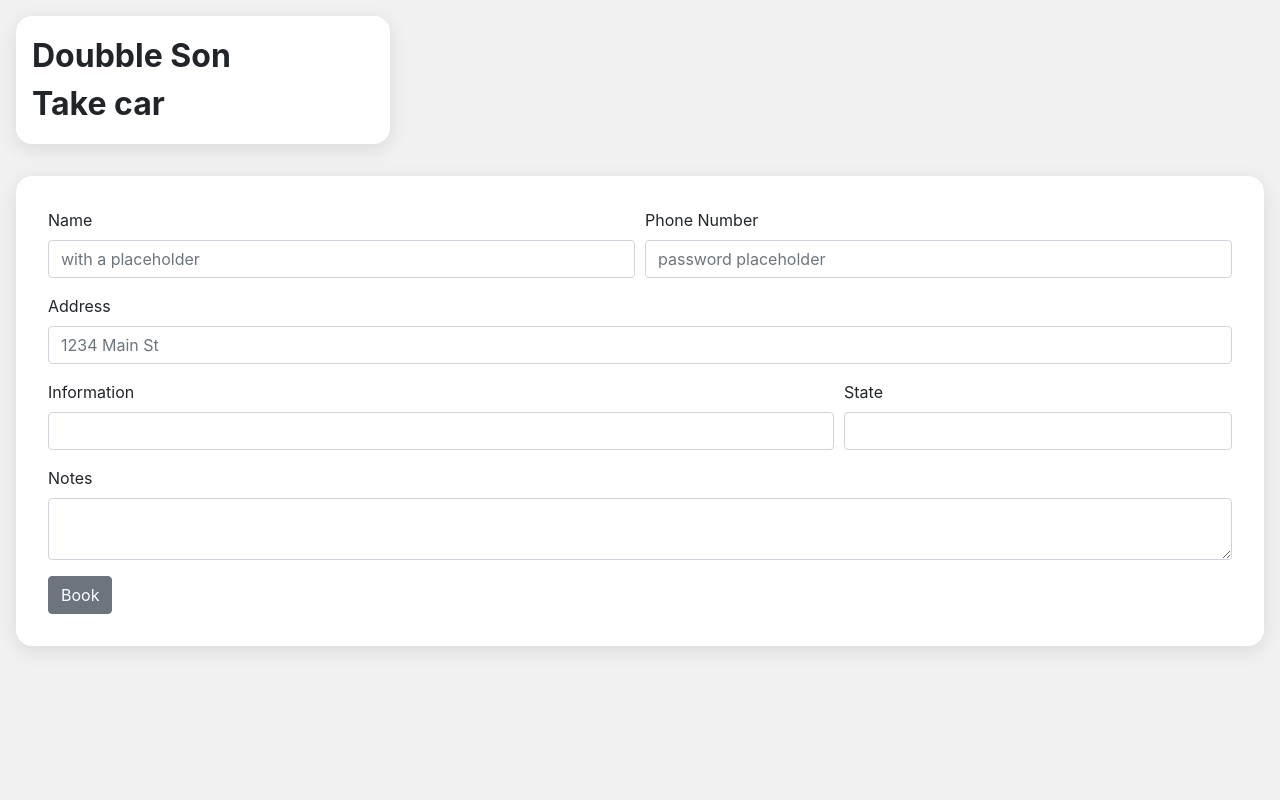
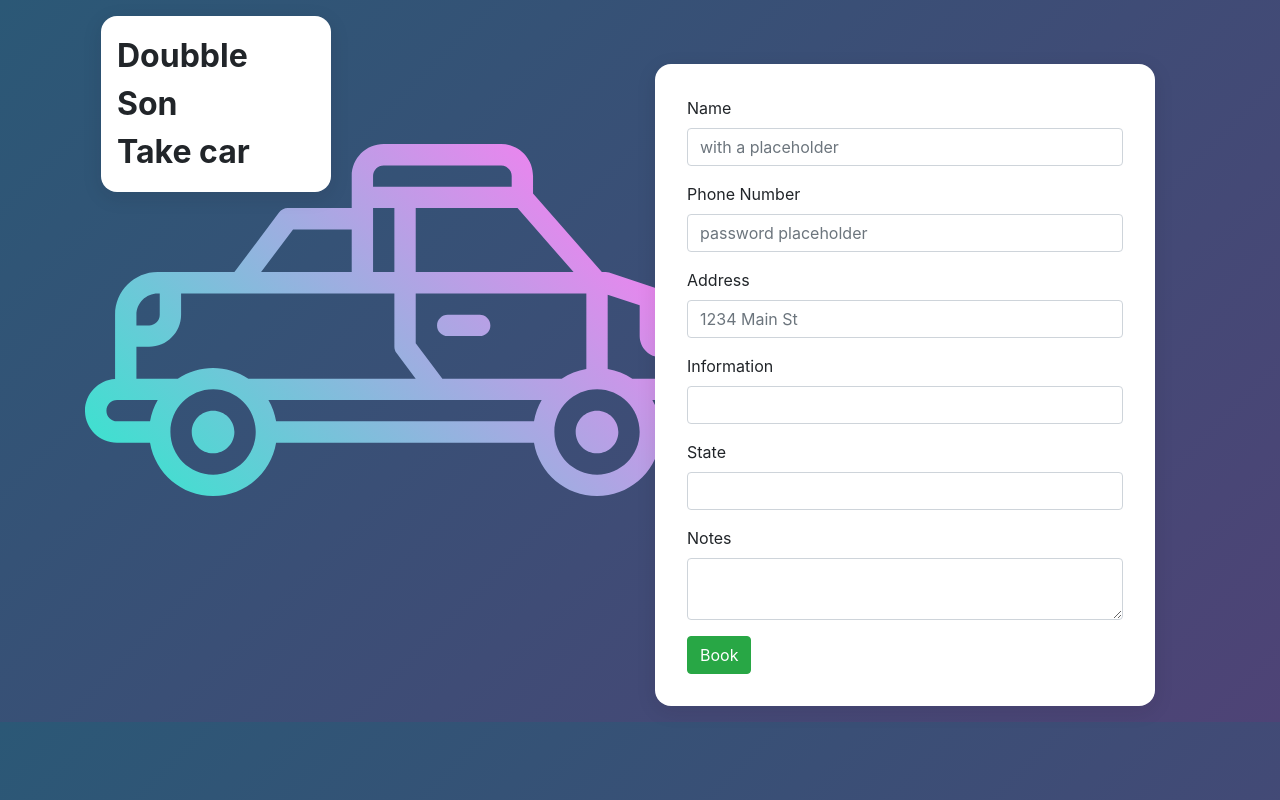
Before and after one commit to KuaqSon/CNMTPTPM-Midterm, a React (Create React App) app in the folder request-receiver-app/: page /request in a window 1280 px wide. Built offline with nearby package versions, Linux system fonts and the light colour scheme; sample sign-in values are in the browser's storage.

Commit message:
Update UI request receiver app

```diff
--- a/request-receiver-app/src/App.css
+++ b/request-receiver-app/src/App.css
@@ -1,5 +1,9 @@
 body {
-  background-color: #f1f1f1 !important;
+  /* background-color: #f1f1f1 !important; */
+  /* background: -webkit-linear-gradient(-45deg, #42275a, #734b6d); */
+  background: -webkit-linear-gradient(-45deg, #2b5876 , #4e4376);
+  /* background: linear-gradient(to right,#a1d3b0,#f6f1d3); */
+  /* background: #293f50; */
 }
 
 .App {
--- a/request-receiver-app/src/logIn/login.css
+++ b/request-receiver-app/src/logIn/login.css
@@ -8,3 +8,13 @@
     padding: 1em;
     box-shadow: 0 5px 20px rgba(25,17,34,0.1);
 }
+
+.brand-logo {
+    background-color: white;
+    font-weight: bolder;
+    font-size: 2em;
+    border-radius: 16px;
+    padding: 0.5em;
+    margin-bottom: 1em;
+    box-shadow: 0 5px 20px rgba(25,17,34,0.1);
+}
--- a/request-receiver-app/src/requestForm/RequestForm.css
+++ b/request-receiver-app/src/requestForm/RequestForm.css
@@ -1,11 +1,14 @@
 .request-form {
     /* border: 1px solid black; */
     padding: 1em;
+    background: url('../assets/pickup-car.svg') no-repeat;
+    /* width: 2.8em; */
+    /* height: 2.8em; */
 }
 
 .request-form .header-request {
     /* border: 1px solid red; */
-    width: 30%;
+    width: 230px;
     background-color: white;
     font-weight: bolder;
     font-size: 2em;
@@ -26,4 +29,17 @@
     border-radius: 16px;
     padding: 2em;
     box-shadow: 0 5px 20px rgba(25,17,34,0.1);
+    min-width: 350px;
+    max-width: 500px;
 }
+
+.car-logo {
+    margin-bottom: 0;
+}
+
+.car-icon {
+    height: 100%;
+    width: 20em;
+    vertical-align: text-top;
+    content: url(../assets/pickup-car.svg);
+}
--- a/request-receiver-app/src/requestForm/RequestForm.js
+++ b/request-receiver-app/src/requestForm/RequestForm.js
@@ -12,7 +12,7 @@ class RequestForm extends Component {
     super();
     var self = this;
     this.state = {
-            auth : Boolean
+      auth: Boolean
     }
     self.handleSubmit = self.handleSubmit.bind(self);
 
@@ -55,7 +55,7 @@ class RequestForm extends Component {
       .then((res) => {
         console.log(res);
         console.log(res.msg);
-                if (res.msg  === "INVALID TOKEN"){
+        if (res.msg === "INVALID TOKEN") {
 
           const rfToken = localStorage.getItem('refresh_token');
           const id = localStorage.getItem('id');
@@ -106,7 +106,7 @@ class RequestForm extends Component {
             }
           })
         };
-                if(res.statusCode === 403){
+        if (res.statusCode === 403) {
           localStorage.setItem("auth", false);
         }
       })
@@ -152,59 +152,55 @@ class RequestForm extends Component {
     const self = this;
 
     return (
+      <div className="container">
         <div className="request-form">
+          <Row className="justify-content-between">
+            <Col>
               <div className="header-request">
                 Doubble Son
-                    <br></br>
+                <br/>
                 Take car
               </div>
+            </Col>
+            <Col className="mt-5">
               <Form className="form-container" onSubmit={self.handleSubmit}>
-
-                    <Row form>
-                        <Col md={6}>
                 <FormGroup >
                   <Label for="name">Name</Label>
                   {/* <Input  type="text" name="name" id="name" placeholder="with a placeholder" floatingLabelText="name"/> */}
-                                <Input innerRef={(name) => this.name = name} type="text" name="name" id="name" placeholder="with a placeholder"/>
+                  <Input innerRef={(name) => this.name = name} type="text" name="name" id="name" placeholder="with a placeholder" />
                 </FormGroup>
-                        </Col>
-                        <Col md={6}>
                 <FormGroup >
                   <Label for="telephone">Phone Number</Label>
                   {/* <Input ref={(ref) => {self.telephone = ref}} type="tel" name="phone" id="examplePassword" placeholder="password placeholder" floatingLabelText="telephone" /> */}
                   <Input innerRef={(telephone) => this.telephone = telephone} type="tel" name="phone" id="telephone" placeholder="password placeholder" />
                 </FormGroup>
-                        </Col>
-                    </Row>
                 <FormGroup>
                   <Label for="exampleAddress">Address</Label>
                   {/* <Input ref={(ref) => {self.address = ref}} type="text" name="address" id="exampleAddress" placeholder="1234 Main St" floatingLabelText="address"/> */}
                   <Input innerRef={(address) => this.address = address} type="text" name="address" id="address" placeholder="1234 Main St" />
                 </FormGroup>
-                    <Row form>
-                        <Col md={8}>
                 <FormGroup >
                   <Label for="exampleCity">Information</Label>
                   {/* <Input ref={(ref) => {self.infor = ref}} type="text" name="city" id="exampleCity" floatingLabelText="infor" /> */}
                   <Input innerRef={(infor) => this.infor = infor} type="text" name="city" id="infor" />
                 </FormGroup>
-                        </Col>
-                        <Col md={4}>
                 <FormGroup >
                   <Label for="exampleState">State</Label>
                   {/* <Input ref={(ref) => {self.state = ref}} type="text" name="state" id="exampleState"  floatingLabelText="state"/> */}
                   <Input innerRef={(state) => this.State = state} type="text" name="state" id="state" />
                 </FormGroup>
-                        </Col>
-                    </Row>
                 <FormGroup>
                   <Label for="exampleAddress2">Notes</Label>
                   {/* <Input ref={(ref) => {self.note = ref}} type="textarea" name="note" id="exampleNote" placeholder="Apartment, studio, or floor" /> */}
                   <Input innerRef={(note) => this.note = note} type="textarea" name="note" id="note" />
                 </FormGroup>
-                    <Button>Book</Button>
+                <Button color="success">Book</Button>
               </Form>
-            </div>)
+            </Col>
+          </Row>
+        </div>
+      </div>
+    )
   }
 }
 
```
Also changed, not shown: request-receiver-app/src/assets/pickup-car.svg (added). Lines whose indentation alone changed are shown as unchanged.
